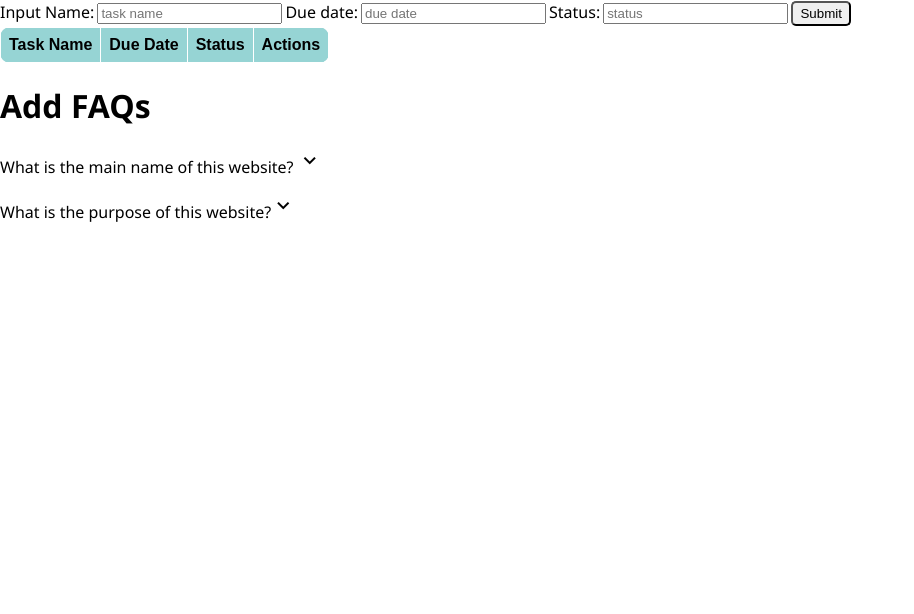
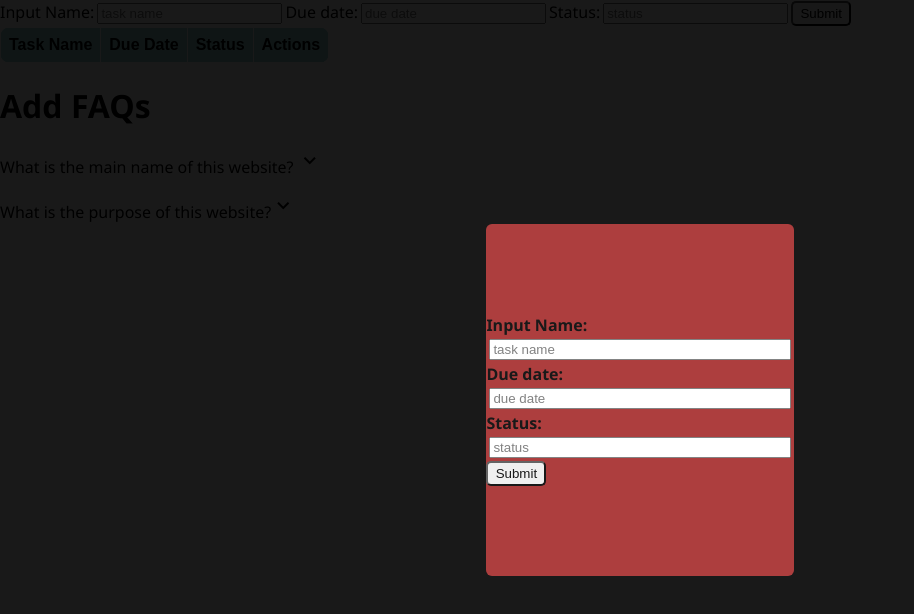
Before and after one commit to arshmanahmad/dropdownshow, a React (Create React App) app: page / in a window 1280 px wide. Shown: the top 614 px of the page, without its empty margins (0-914 px from the left). Built offline with nearby package versions, Linux system fonts and the light colour scheme.

Commit message:
showing input in p tag of parent

```diff
--- a/src/App.js
+++ b/src/App.js
@@ -67,6 +67,11 @@ const App = () => {
   const [addFaqs,setAddFaqs] = useState(false);
   const [addFaqsTwo,setAddFaqsTwo] = useState(true);
   const [inputArray,setInputArray] = useState([]);
+  const [receiveData,setReceiveData] = useState('');
+
+  const receiveAllData = (data) =>{
+    setReceiveData(data);
+  }
 
 
   const handleTextChange = (event) =>{
@@ -171,6 +176,10 @@ const App = () => {
         <p>What is the purpose of this website?<span class="material-symbols-outlined" onClick={handleQueryTwoToggle}>expand_more</span></p>
         {addFaqsTwo || <AddFaqsTwo />}
       </div>
+      <div>
+        <EditForm nameValue={receiveAllData}/>
+        <p>{receiveData}</p>
+      </div>
   </div>
 </body>
    </html>
--- a/src/components/EditForm.js
+++ b/src/components/EditForm.js
@@ -1,16 +1,38 @@
 import React from 'react';
 import './EditForm.css';
+import {useState} from 'react';
 
-const EditForm = () => {
+
+const EditForm = ({nameValue}) => {
+  const [taskName,setTaskName] = useState('');
+  const [taskDate,setTaskDate] = useState('');
+  const [taskStatus,setTaskStatus] = useState('');
+  // {nameGetter,dateGetter,statusGetter}
+
+  const handleNameChange = (event) =>{
+    setTaskName(event.target.value);
+  }
+  const handleDateChange = (event) =>{
+    setTaskDate(event.target.value);
+  }
+  const handleStatusChange = (event) =>{
+    setTaskStatus(event.target.value);
+  }
+  const handleSubmit = (event) =>{
+    event.preventDefault();
+    nameValue(taskName);
+    // dateValue(taskDate);
+    // statusValue(taskStatus);
+  }
   return (
     <div className='EditForm2'>
-      <form className='main-form'>
+      <form className='main-form'  onSubmit={handleSubmit}>
         Input Name:
-        <input type="text" placeholder='task name' />
+        <input type="text" nameGetter={nameValue} value={taskName} placeholder='task name' onChange={handleNameChange} />
         Due date:
-        <input type="text" placeholder='due date' />
+        <input type="text" value={taskDate} placeholder='due date' onChange={handleDateChange} />
         Status:
-        <input type="text" placeholder='status' />
+        <input type="text" value={taskStatus} placeholder='status' onChange={handleStatusChange} />
         <button type='submit'>Submit</button>
      </form>
     </div>
```
